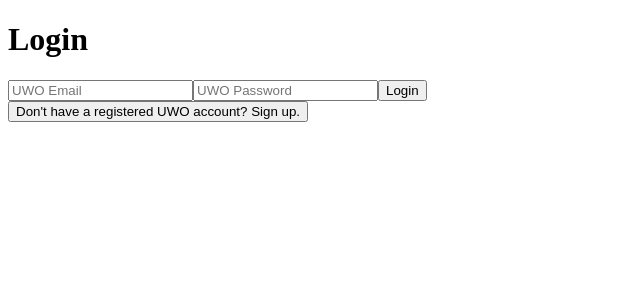
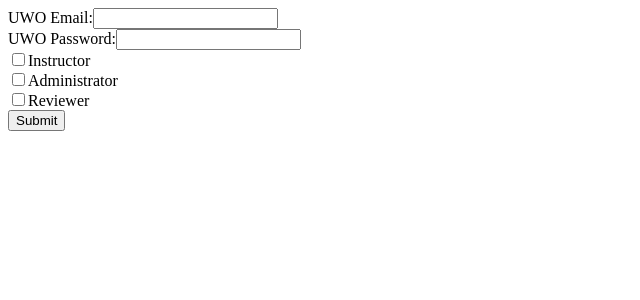
Before and after one commit to Gabe-o/Course-Outline-Manager, a React (Create React App) app in the folder frontend/: page /register in a window 1280 px wide. Shown: the top 300 px of the page, without its empty margins (0-640 px from the left). Built offline with nearby package versions, Linux system fonts and the light colour scheme; no server answers.

Commit message:
Created sign up page and added states for all inputs for both sign up and login page

```diff
--- a/frontend/src/app.jsx
+++ b/frontend/src/app.jsx
@@ -4,6 +4,7 @@
 import { useState } from "react";
 import CreateOutline from "./pages/createOutline";
 import Login from "./pages/login";
+import Register from "./pages/register";
 
 function App() {
 
@@ -19,11 +20,10 @@
 
   return (
     <BrowserRouter>
-      <div>
-        <Login></Login>
-      </div>
       <Routes>
-      <Route path="/editoutline" element={<div><CreateOutline /><CreateOutline /></div>} />
+        <Route path="" element={<div><Login /></div>} />
+        <Route path="/register" element={<div><Register /></div>} />
+        <Route path="/editoutline" element={<div><CreateOutline /></div>} />
       </Routes>
     </BrowserRouter>
   );
--- a/frontend/src/pages/createOutline.jsx
+++ b/frontend/src/pages/createOutline.jsx
@@ -4,7 +4,6 @@
 import CreditsRadioButton from "../components/creditsRadioButton";
 
 const CreateOutline = () => {
-
     return (
         <div>
             <h1>Description</h1>
--- a/frontend/src/pages/login.jsx
+++ b/frontend/src/pages/login.jsx
@@ -1,11 +1,15 @@
 import { React } from 'react';
 
 const Login = () => {
+
+    const [email, setEmail] = useState("");
+    const [password, setPassword] = useState("");
+
     return (<div>
         <h1 className='logintxt'>Login</h1>
         <form>
-            <input type="email" placeholder='UWO Email'></input>
-            <input type='password' placeholder='UWO Password'></input>
+            <input type="email" placeholder='UWO Email' value={email} onChange={(e) => setEmail(e.target.value)}></input>
+            <input type='password' placeholder='UWO Password' value={password} onChange={(e) => setPassword(e.target.value)}></input>
             <button>Login</button> <br></br>
             <button>Don't have a registered UWO account? Sign up.</button>
         </form>
--- /dev/null
+++ b/frontend/src/pages/register.jsx
@@ -0,0 +1,68 @@
+import React, { useState } from "react";
+
+const Register = () => {
+    const [email, setEmail] = useState("");
+    const [password, setPassword] = useState("");
+    const [isInstructor, setIsInstructor] = useState(false);
+    const [isAdministrator, setIsAdministrator] = useState(false);
+    const [isReviewer, setIsReviewer] = useState(false);
+
+    const handleSubmit = (event) => {
+        event.preventDefault();
+        // Perform form submission logic here
+        console.log(email, password, isInstructor, isAdministrator, isReviewer);
+    };
+
+    return (
+        <form onSubmit={handleSubmit}>
+            <div>
+                <label htmlFor="email">UWO Email:</label>
+                <input
+                    type="email"
+                    id="email"
+                    value={email}
+                    onChange={(e) => setEmail(e.target.value)}
+                />
+            </div>
+            <div>
+                <label htmlFor="password">UWO Password:</label>
+                <input
+                    type="password"
+                    id="password"
+                    value={password}
+                    onChange={(e) => setPassword(e.target.value)}
+                />
+            </div>
+            <div>
+                <input
+                    type="checkbox"
+                    id="instructor"
+                    checked={isInstructor}
+                    onChange={(e) => setIsInstructor(e.target.checked)}
+                />
+                <label htmlFor="instructor">Instructor</label>
+            </div>
+            <div>
+                <input
+                    type="checkbox"
+                    id="administrator"
+                    checked={isAdministrator}
+                    onChange={(e) => setIsAdministrator(e.target.checked)}
+                />
+                <label htmlFor="administrator">Administrator</label>
+            </div>
+            <div>
+                <input
+                    type="checkbox"
+                    id="reviewer"
+                    checked={isReviewer}
+                    onChange={(e) => setIsReviewer(e.target.checked)}
+                />
+                <label htmlFor="reviewer">Reviewer</label>
+            </div>
+            <button type="submit">Submit</button>
+        </form>
+    );
+};
+
+export default Register;
```
